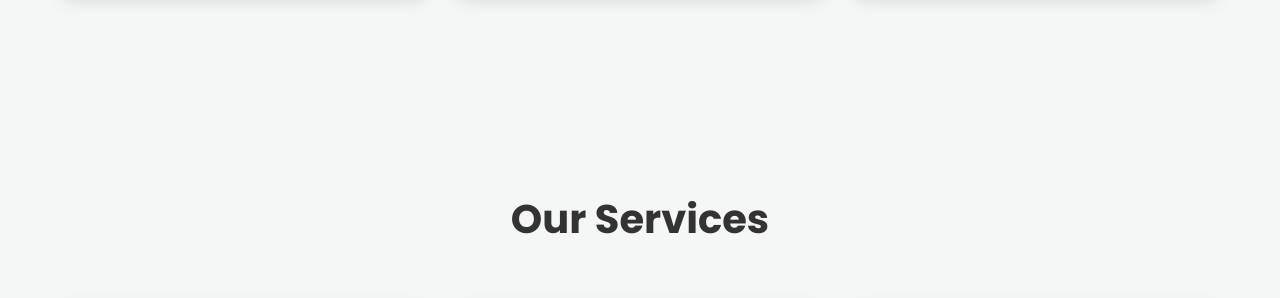
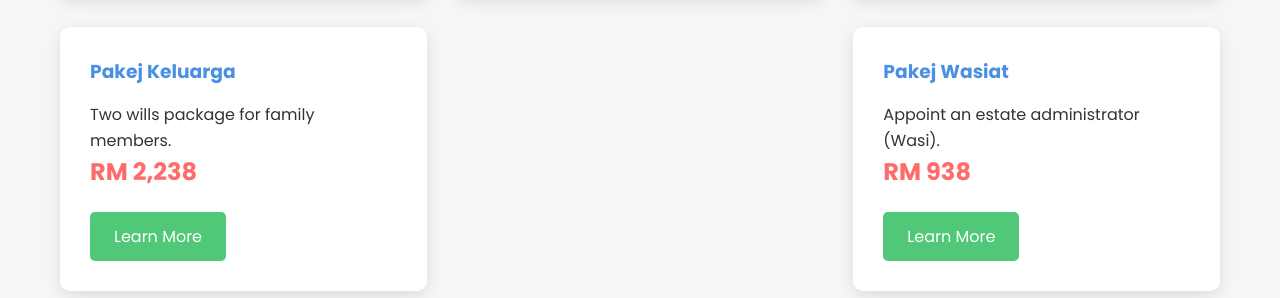
Before and after one commit to AlkhayrEstate/alkhayrestate.github.io, a plain HTML site: page index.html in a window 1280 px wide. Shown: the part 1261-1559 px from the top of the page. Drawn offline with Linux system fonts and the light colour scheme.

Commit message:
Update index.html

```diff
--- a/index.html
+++ b/index.html
@@ -3,7 +3,7 @@
 <head>
     <meta charset="UTF-8">
     <meta name="viewport" content="width=device-width, initial-scale=1.0">
-    <title>Perkeo Estate Planning</title>
+    <title>Alkhayr Estate Planning</title>
     <link href="https://fonts.googleapis.com/css2?family=Poppins:wght@300;400;600;700&display=swap" rel="stylesheet">
     <style>
         :root {
@@ -198,6 +198,12 @@
             padding: 20px 0;
         }
 
+        @media (max-width: 1200px) {
+            .package {
+                width: calc(50% - 20px);
+            }
+        }
+
         @media (max-width: 768px) {
             .package {
                 width: 100%;
@@ -220,7 +226,7 @@
 
     <section id="home" class="hero">
         <div class="container">
-            <h1>Perkeo Estate Planning</h1>
+            <h1>Alkhayr Estate Planning</h1>
             <p>Secure your legacy with our comprehensive estate planning services.</p>
             <a href="#contact" class="btn">Get Started</a>
         </div>
@@ -246,6 +252,18 @@
                     <h3>Pakej Legasi</h3>
                     <p>Exclusive package: hibah, will, and trust.</p>
                     <div class="price">RM 2,988</div>
+                    <a href="#" class="btn">Learn More</a>
+                </div>
+                <div class="package">
+                    <h3>Pakej Keluarga</h3>
+                    <p>Two wills package for family members.</p>
+                    <div class="price">RM 2,238</div>
+                    <a href="#" class="btn">Learn More</a>
+                </div>
+                <div class="package">
+                    <h3>Pakej Wasiat</h3>
+                    <p>Appoint an estate administrator (Wasi).</p>
+                    <div class="price">RM 938</div>
                     <a href="#" class="btn">Learn More</a>
                 </div>
             </div>
@@ -299,7 +317,7 @@
 
     <footer>
         <div class="container">
-            <p>&copy; 2024 Perkeo Estate Planning. All rights reserved.</p>
+            <p>&copy; 2024 Alkhayr Estate Planning. All rights reserved.</p>
         </div>
     </footer>
 
```
